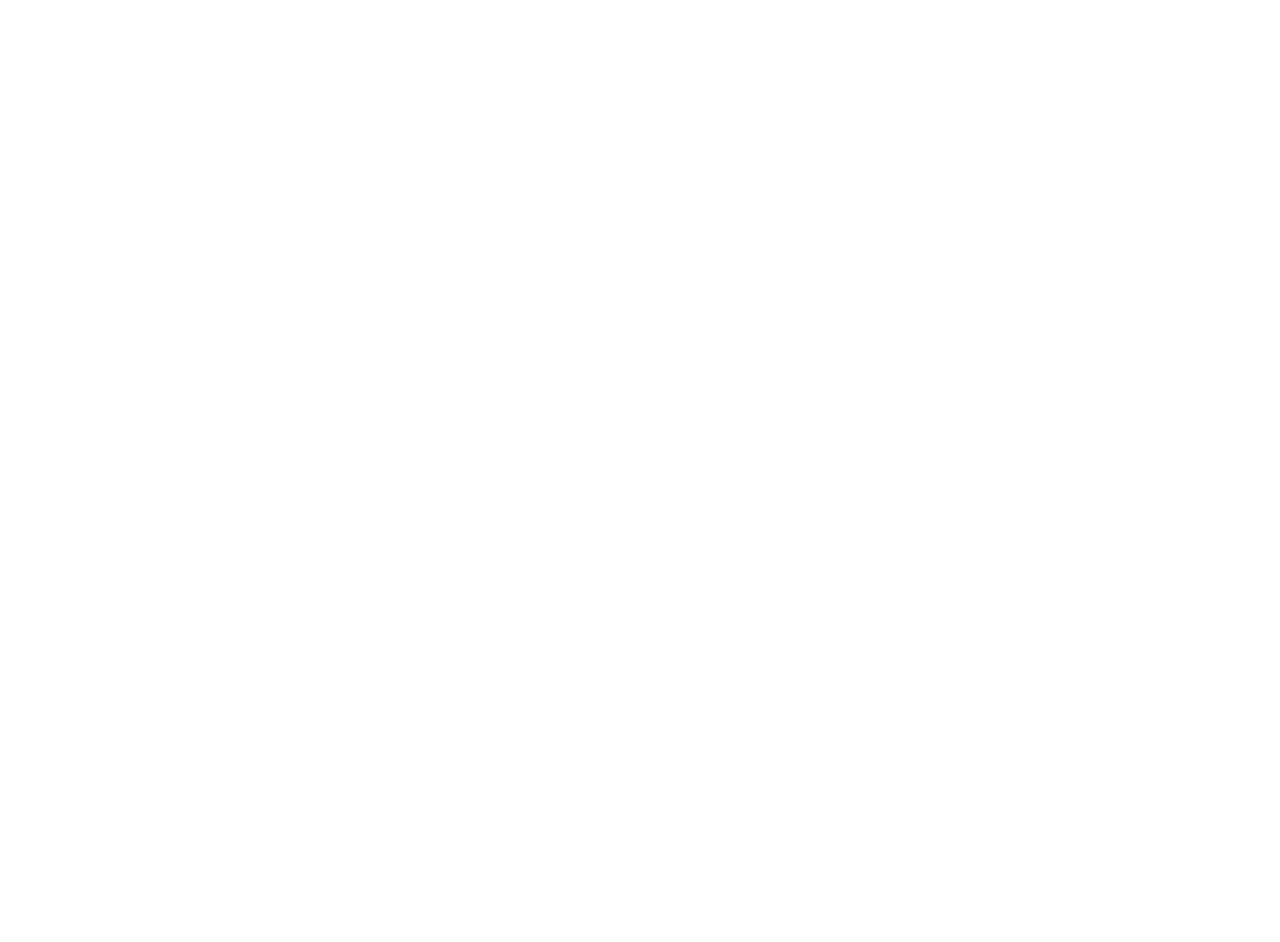
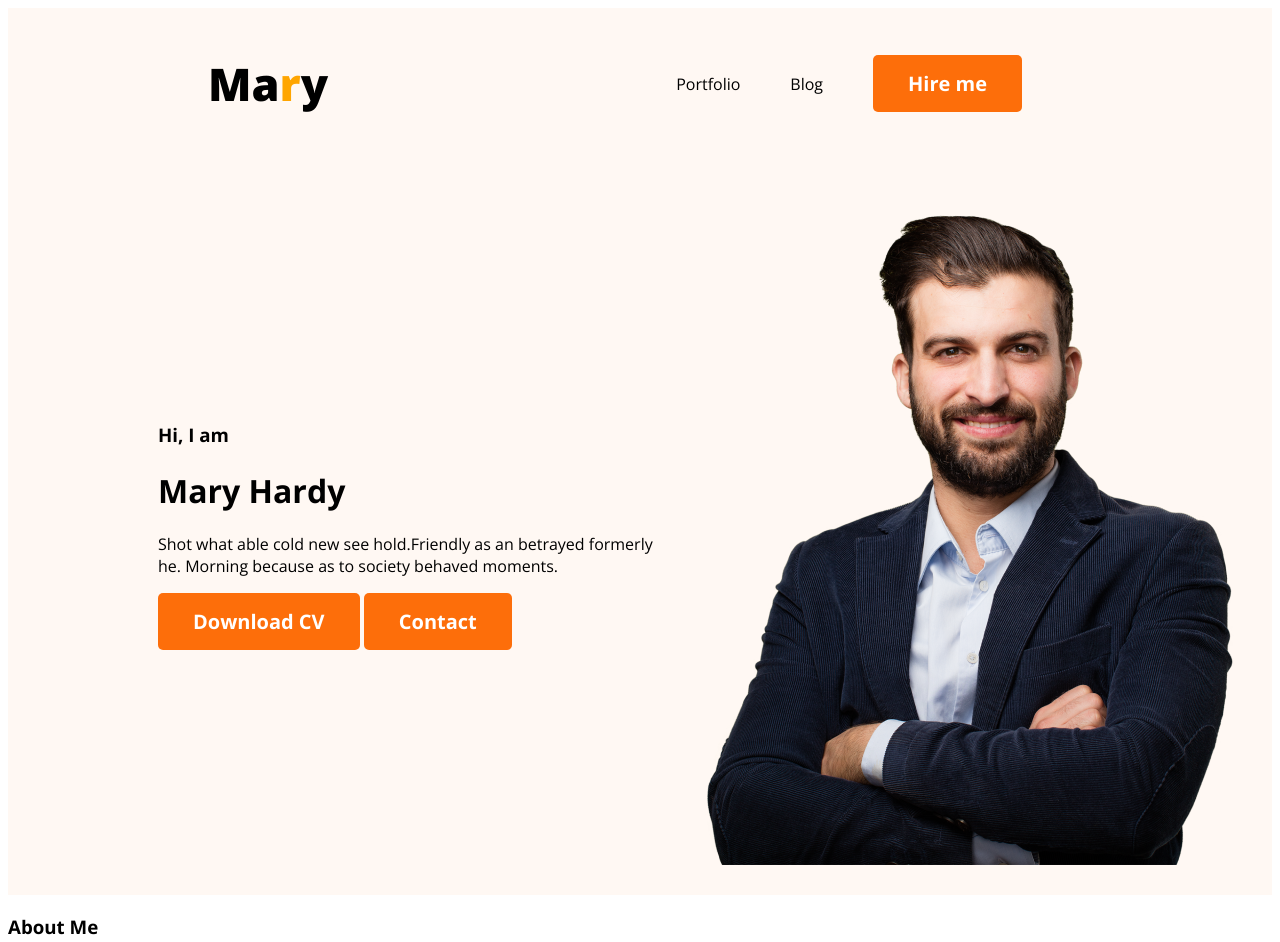
Before and after one commit to ahshanhabibatik/webdeveloper-portfolio, a plain HTML site: page index.html in a window 1280 px wide. Before the commit the page ends 800 px from the top, so only its background shows below. Drawn offline with nearby package versions, Linux system fonts and the light colour scheme.

Commit message:
banner content add

```diff
--- a/index.html
+++ b/index.html
@@ -4,13 +4,37 @@
     <meta charset="UTF-8">
     <meta name="viewport" content="width=device-width, initial-scale=1.0">
     <title>Web Developer Portfolio</title>
+    <link rel="preconnect" href="https://fonts.googleapis.com">
+<link rel="preconnect" href="https://fonts.gstatic.com" crossorigin>
+<link href="https://fonts.googleapis.com/css2?family=Open+Sans:ital,wght@0,400;0,700;0,800;1,800&display=swap" rel="stylesheet">
+    <link rel="stylesheet" href="style/portfolio.css">
 </head>
 <body>
-    <header>
+    <header class="header">
+        <nav>
+            <h3 class="nav-tittle">Ma<span class="text-primary">r</span>y</h3>
+            <ul>
+                <li><a href=""></a>Portfolio</li>
+                <li><a href=""></a>Blog</li>
+                <li><button class="btn-primary">Hire me</button></li>
+            </ul>
+        </nav>
+        <div class="banner">
+            <div class="banner-content">
+                <h3 class="banner-greeting">Hi, I  am</h3>
+                <h1 class="banner-heading">Mary Hardy</h1>
+                <p>Shot what able cold new see hold.Friendly as an betrayed formerly he. Morning because as to society behaved moments.</p>
+                <button class="btn-primary">Download CV</button>
+                <button class="btn-primary">Contact</button>
+            </div>
+            <img class="profile-pic" src="images/hardy.png" alt="">
+        </div>
 
     </header>
 
     <main>
+        <h3>About Me</h3>
+        <p></p>
 
     </main>
     <footer>
--- /dev/null
+++ b/style/portfolio.css
@@ -0,0 +1,67 @@
+/* common shared style */
+* {
+    font-family: 'Open Sans', sans-serif;
+}
+
+/* nav style */
+.text-primary {
+    color: orange;
+}
+
+.btn-primary {
+    color: white;
+    background-color: #FD6E0A;
+    border: 0;
+    border-radius: 5px;
+    font-size: 20px;
+    padding: 15px 35px;
+    font-weight: 700;
+
+}
+
+nav {
+    display: flex;
+    justify-content: space-between;
+    align-items: center;
+    margin: 0 200px;
+}
+
+.nav-tittle {
+    color: black;
+    font-size: 45px;
+    font-weight: 800;
+}
+
+nav>ul {
+    display: flex;
+    align-items: center;
+}
+
+nav li {
+    list-style: none;
+    margin-right: 50px;
+}
+
+nav a {
+    text-decoration: none;
+    color: grey;
+}
+
+/* header related color */
+.header {
+    background-color: #FFF8F3;
+}
+
+.banner {
+    padding: 30px 30px 30px 150px;
+    display: flex;
+    align-items: center;
+}
+
+.banner .profile-pic {
+    width: 584px;
+
+}
+main{
+    max-width: 1140;
+}
```
